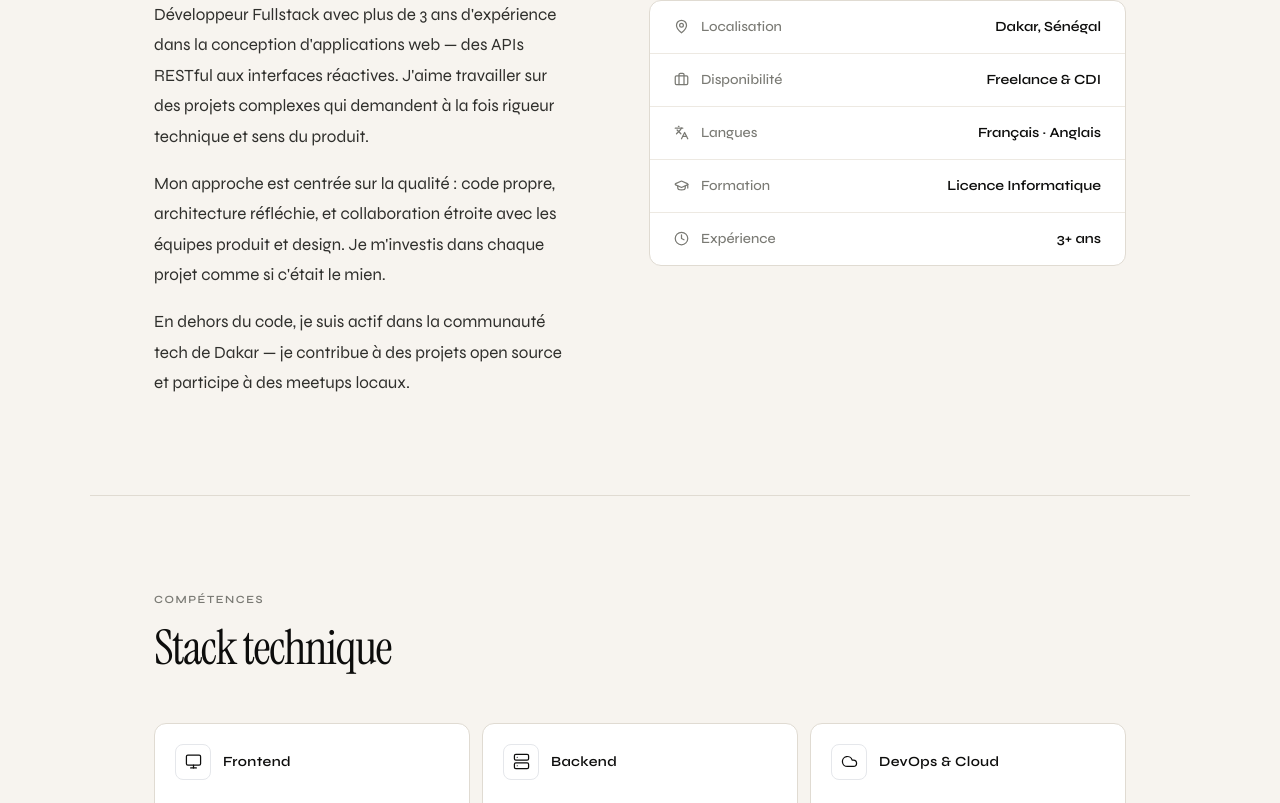
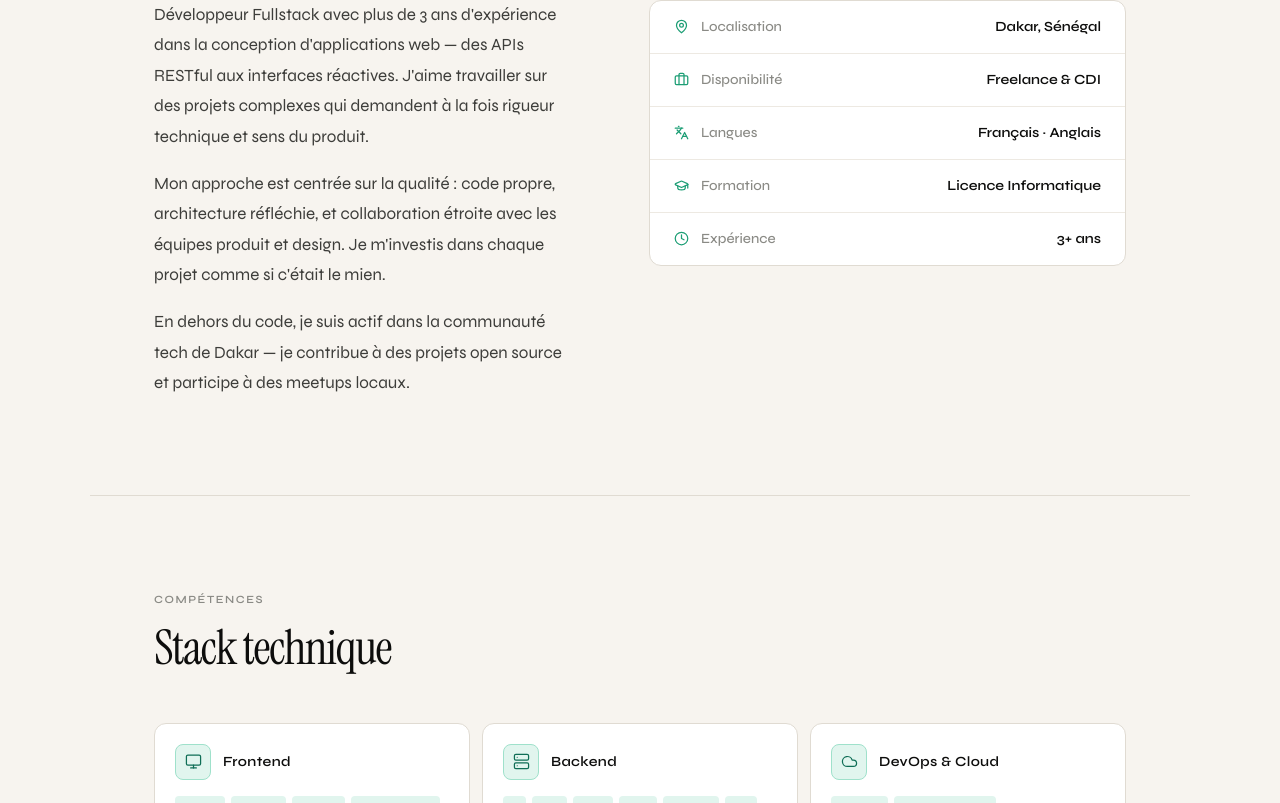
Before and after one commit to Khadim-Mbacke-Ba/portfolio_react-, a React (Vite) app: page / in a window 1280 px wide. Shown: the part 1197-2000 px from the top of the page. Built offline with nearby package versions, Linux system fonts and the light colour scheme.

Commit message:
ameliorer les mise en form

```diff
--- a/src/index.css
+++ b/src/index.css
@@ -5,37 +5,23 @@
 @tailwind utilities;
 
 @layer base {
-  html {
-    scroll-behavior: smooth;
+  html { scroll-behavior: smooth; }
+  body { @apply font-sans bg-sand-100 text-ink antialiased; }
+  ::selection { @apply bg-teal-light text-teal-dark; }
+  ::-webkit-scrollbar { width: 5px; }
+  ::-webkit-scrollbar-track { @apply bg-sand-100; }
+  ::-webkit-scrollbar-thumb { @apply bg-sand-300 rounded-full; }
+  ::-webkit-scrollbar-thumb:hover { @apply bg-ink-muted; }
+}
+
+@layer utilities {
+  .fade-up {
+    opacity: 0;
+    transform: translateY(20px);
+    transition: opacity 0.6s cubic-bezier(0.22, 1, 0.36, 1), transform 0.6s cubic-bezier(0.22, 1, 0.36, 1);
   }
-
-  body {
-    @apply font-sans bg-sand-50 text-ink antialiased;
-  }
-
-  ::selection {
-    @apply bg-teal-600 text-white;
-  }
-
-  /* Scrollbar minimaliste type Linear */
-  ::-webkit-scrollbar {
-    width: 6px;
-  }
-
-  ::-webkit-scrollbar-track {
-    @apply bg-sand-50;
-  }
-
-  ::-webkit-scrollbar-thumb {
-    @apply bg-sand-300 rounded-full;
-  }
-
-  ::-webkit-scrollbar-thumb:hover {
-    @apply bg-sand-400;
-  }
-
-  /* Focus accessible (Stripe style) */
-  :focus-visible {
-    @apply outline-none ring-2 ring-teal-500 ring-offset-2;
+  .fade-up.visible {
+    opacity: 1;
+    transform: translateY(0);
   }
 }
--- a/tailwind.config.js
+++ b/tailwind.config.js
@@ -1,66 +1,42 @@
+/** @type {import('tailwindcss').Config} */
 export default {
-  content: ["./index.html", "./src/**/*.{js,ts,jsx,tsx}"],
-
+  content: [
+    "./index.html",
+    "./src/**/*.{js,ts,jsx,tsx}",
+  ],
   theme: {
     extend: {
       colors: {
-        /* =========================
-           BASE NEUTRALS (UI SYSTEM)
-        ========================= */
         sand: {
-          50: "#FDFCFA",   // background main
-          100: "#F7F4EF",  // surface
-          200: "#EDE9E2",  // border soft
-          300: "#E0DBD2",  // border
-          400: "#C8C2B8",  // disabled
+          50:  '#FDFCFA',
+          100: '#F7F4EF',
+          200: '#EDE9E2',
+          300: '#E0DBD2',
+          400: '#C8C2B8',
         },
-
-        /* Ink = semantic text system (NO -900 SCALE) */
         ink: {
-          DEFAULT: "#0D0D0C",   // primary text
-          secondary: "#2F2F2C",  // secondary text
-          muted: "#7A7A74",     // helper text
+          DEFAULT: '#0D0D0C',
+          secondary: '#3D3D3A',
+          muted: '#8A8A85',
         },
-
-        /* =========================
-           PRIMARY (Stripe-like accent)
-        ========================= */
         teal: {
-          50: "#E9FBF5",
-          100: "#CFF5E8",
-          500: "#1D9E75",
-          600: "#148563",
-          700: "#0F6E56",
+          light:  '#E1F5EE',
+          mid:    '#9FE1CB',
+          DEFAULT:'#1D9E75',
+          dark:   '#0F6E56',
         },
-
-        /* =========================
-           SYSTEM STATES (Linear-like)
-        ========================= */
-        success: "#22C55E",
-        warning: "#F59E0B",
-        danger: "#EF4444",
-        info: "#3B82F6",
       },
-
       fontFamily: {
-        sans: ["Syne", "sans-serif"],
-        serif: ["Instrument Serif", "serif"],
+        sans:  ['Syne', 'sans-serif'],
+        serif: ['Instrument Serif', 'serif'],
       },
-
       fontSize: {
-        "2xs": ["0.6875rem", { lineHeight: "1rem", letterSpacing: "0.08em" }],
+        '2xs': ['0.6875rem', { lineHeight: '1rem', letterSpacing: '0.08em' }],
       },
-
       borderWidth: {
-        "0.5": "0.5px",
-      },
-
-      boxShadow: {
-        soft: "0 1px 2px rgba(0,0,0,0.05)",
-        card: "0 8px 30px rgba(0,0,0,0.06)",
+        '0.5': '0.5px',
       },
     },
   },
-
   plugins: [],
-};
+}
```
